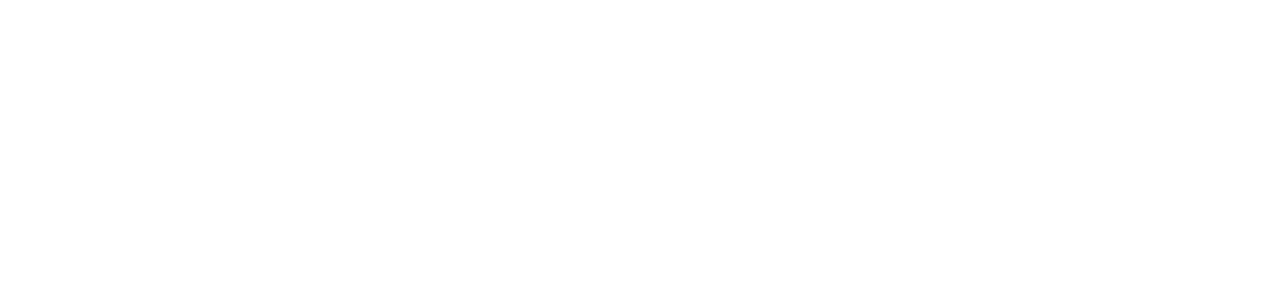
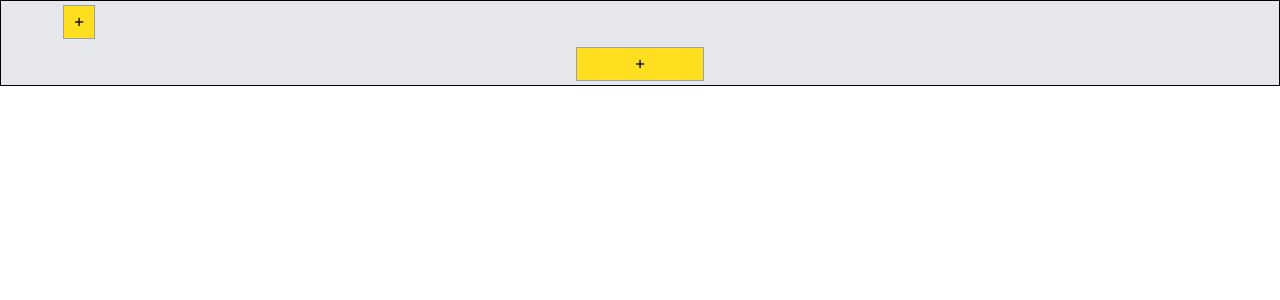
Before and after one commit to blaxsior/secs_parser_page, a React (Vite) app: page / in a window 1280 px wide. Shown: the top 300 px of the page. Built offline with nearby package versions, Linux system fonts and the light colour scheme.

Commit message:
feat: 텍스트 에디터 기능 구현

```diff
--- a/src/App.tsx
+++ b/src/App.tsx
@@ -1,8 +1,54 @@
+import { useState } from "react"
+import HexEditor from "./component/editor/HexEditor"
+import { binaryStrToNum, hexStrToNum, numToBinaryStr, numToHexStr } from "./core/util/convert";
 
 function App() {
+  const [bytes, setBytes] = useState<number[]>([]);
+  const [selectedIdx, setSelectedIdx] = useState(0);
+
+  const focusItem = (idx: number) => {
+    setSelectedIdx(idx);
+  };
+
+  const updateItem = (idx: number, value: number) => {
+    console.log(idx, bytes.length);
+    const item = [...bytes];
+    item[idx] = value;
+    setBytes(item);
+  }
+
+  const deleteItem = (idx: number) => {
+    setBytes(bytes.filter((_,itemIdx) => itemIdx !== idx));
+  }
+  const regex1 = /[A-Fa-f0-9]/;
+
+  const regex2 = /[0-1]/;
 
   return (
-    <div className="bg-gray-200">
+    <div className="bg-gray-200 border">
+      <HexEditor
+        bytes={bytes}
+        charPerItem={2}
+        validator={regex1}
+        displayFunc={numToHexStr}
+        parseFunc={hexStrToNum}
+        updateItemHandler={updateItem}
+        deleteItemHandler={deleteItem}
+        focusItemHandler={focusItem}
+        selectedIdx={selectedIdx}
+      />
+       <HexEditor
+        itemPerLine={1}
+        bytes={bytes}
+        charPerItem={8}
+        validator={regex2}
+        displayFunc={numToBinaryStr}
+        parseFunc={binaryStrToNum}
+        updateItemHandler={updateItem}
+        deleteItemHandler={deleteItem}
+        focusItemHandler={focusItem}
+        selectedIdx={selectedIdx}
+      />
     </div>
   )
 }
--- /dev/null
+++ b/src/component/editor/HexEditor.tsx
@@ -0,0 +1,136 @@
+import { useRef, useState } from "react";
+import clsx from 'clsx';
+import { useFocus } from "./hooks/useFocus";
+import { saturate } from "@/core/util/math";
+
+type HexEditorProps = {
+  bytes: number[],
+  updateItemHandler: (idx: number, value: number) => void;
+  deleteItemHandler: (idx: number) => void;
+  focusItemHandler: (idx: number) => void;
+  displayFunc: (num: number) => string;
+  parseFunc: (str: string) => number;
+  charPerItem: number;
+  validator: RegExp;
+  selectedIdx: number;
+  className?: string;
+  itemPerLine?: number;
+} & React.HTMLAttributes<HTMLDivElement>;
+
+function HexEditor({ bytes, updateItemHandler, deleteItemHandler, focusItemHandler, displayFunc, parseFunc, charPerItem, validator, selectedIdx, className, itemPerLine = 8 }: HexEditorProps) {
+  const divRef = useRef<HTMLDivElement>(null);
+
+  const { blur, click, focus, isFocused } = useFocus(divRef);
+
+  const inputRef = useRef<string>("");
+  const [displayInput, setDisplayInput] = useState<string>("");
+
+  const focusElement = (idx: number, addidx = 0) => {
+    // 0 = 첫번째 엘리먼트 / bytes.length + 1 = 엘리먼트 추가 시
+    const targetIdx = saturate(idx, 0, bytes.length + addidx);
+
+    if (targetIdx === selectedIdx) return;
+    focusItemHandler(targetIdx);
+  }
+
+  const updateItem = (idx: number) => {
+    let number = parseFunc(inputRef.current);
+    if (!isNaN(number)) updateItemHandler(idx, number);
+    inputRef.current = "";
+    setDisplayInput(inputRef.current);
+  }
+
+  const deleteItem = (idx: number) => {
+    if (idx === bytes.length) idx -= 1;
+    deleteItemHandler(idx);
+  }
+
+  const handleInput = (key: string) => {
+    if (key.length > 1 || !validator.test(key)) return;
+
+    inputRef.current += key;
+    setDisplayInput(inputRef.current);
+
+    if (inputRef.current.length < charPerItem) return;
+
+    updateItem(selectedIdx);
+    focusElement(selectedIdx + 1, 1);
+  };
+
+  const keyHandler = (e: React.KeyboardEvent<HTMLDivElement>) => {
+    const key = e.key;
+
+    switch (key) {
+      case 'ArrowLeft':
+        if (inputRef.current.length > 0) updateItem(selectedIdx);
+        focusElement(selectedIdx - 1);
+        break;
+      case 'ArrowRight':
+        if (inputRef.current.length > 0) updateItem(selectedIdx);
+        focusElement(selectedIdx + 1);
+        break;
+      case 'Backspace':
+        if (inputRef.current.length > 0) {
+          inputRef.current = "";
+          setDisplayInput(inputRef.current);
+        } else {
+          deleteItem(selectedIdx);
+          focusElement(selectedIdx - 1);
+        }
+        break;
+      default:
+        handleInput(key);
+        break;
+    }
+  }
+
+
+  return (
+    <div>
+
+      <div tabIndex={0}
+        ref={divRef}
+        onFocus={focus}
+        onBlur={blur}
+        onClick={click}
+        className={clsx('grid font-mono justify-items-center items-center gap-1', className, isFocused && "border border-red-800")}
+        onKeyDown={keyHandler}
+        style={{
+          gridTemplateColumns: `repeat(${itemPerLine}, 1fr)`
+        }}
+      >
+        {bytes.map((it, idx) => (
+          <div
+            key={idx}
+            onClick={() => focusElement(idx)}
+            className={clsx(`text-center`,
+              selectedIdx === idx && "bg-yellow-300")}
+            style={{ width: `${charPerItem}rem` }}
+          >
+            {selectedIdx === idx && inputRef.current.length > 0 ? (
+              <div
+                className="h-full w-full text-center"
+              >{displayInput}</div>
+            ) : (
+              displayFunc(it)
+            )}
+          </div>
+        ))}
+        <div onClick={() => focusElement(bytes.length)}
+          className={clsx(`p-1 m-1 text-center border border-gray-400`,
+            selectedIdx === bytes.length && "bg-yellow-300")}
+          style={{ width: `${charPerItem}rem` }}
+        >
+          {selectedIdx === bytes.length && inputRef.current.length > 0 ? (
+            <div
+              className={clsx("h-full w-full text-center")}
+            >{displayInput}</div>
+          ) : (
+            "+"
+          )}</div>
+      </div>
+    </div>
+  )
+};
+
+export default HexEditor;
--- /dev/null
+++ b/src/component/editor/hooks/useFocus.ts
@@ -0,0 +1,28 @@
+import React, { useState } from "react";
+
+function useFocus(target: React.RefObject<HTMLElement>) {
+    const [isFocused, setFocus] = useState(false);
+
+    const clickSelfHandler = () => {
+        target.current?.focus();
+    }
+
+    const focusSelfHandler = () => {
+        setFocus(true);
+    }
+
+    const blurSelfHandler = () => {
+        setFocus(false);
+    }
+
+    return {
+        isFocused,
+        click: clickSelfHandler,
+        focus: focusSelfHandler,
+        blur: blurSelfHandler,
+    }
+}
+
+export {
+    useFocus
+}
--- /dev/null
+++ b/src/core/util/convert.ts
@@ -0,0 +1,15 @@
+export function numToHexStr(num: number) {
+    return num.toString(16).toUpperCase().padStart(2, "0");
+}
+
+export function hexStrToNum(str: string) {
+    return parseInt(str, 16);
+}
+
+export function numToBinaryStr(num: number) {
+    return num.toString(2).padStart(8, "0");
+}
+
+export function binaryStrToNum(str: string) {
+    return parseInt(str, 2);
+}
--- /dev/null
+++ b/src/core/util/math.ts
@@ -0,0 +1,15 @@
+/**
+ * 최소 / 최대 범위로 주어진 값을 잘라 반환
+ *
+ */
+function saturate(num: number, min: number, max: number) {
+    if(min > max) throw new Error("saturate: must min <= max");
+
+    if(num < min) return min;
+    else if(num > max) return max;
+    return num;
+}
+
+export {
+    saturate
+}
```
Also changed, not shown: src/component/editor/BinaryEditor.tsx (added), 1 other file (tests, documents, lock files or other folders).
